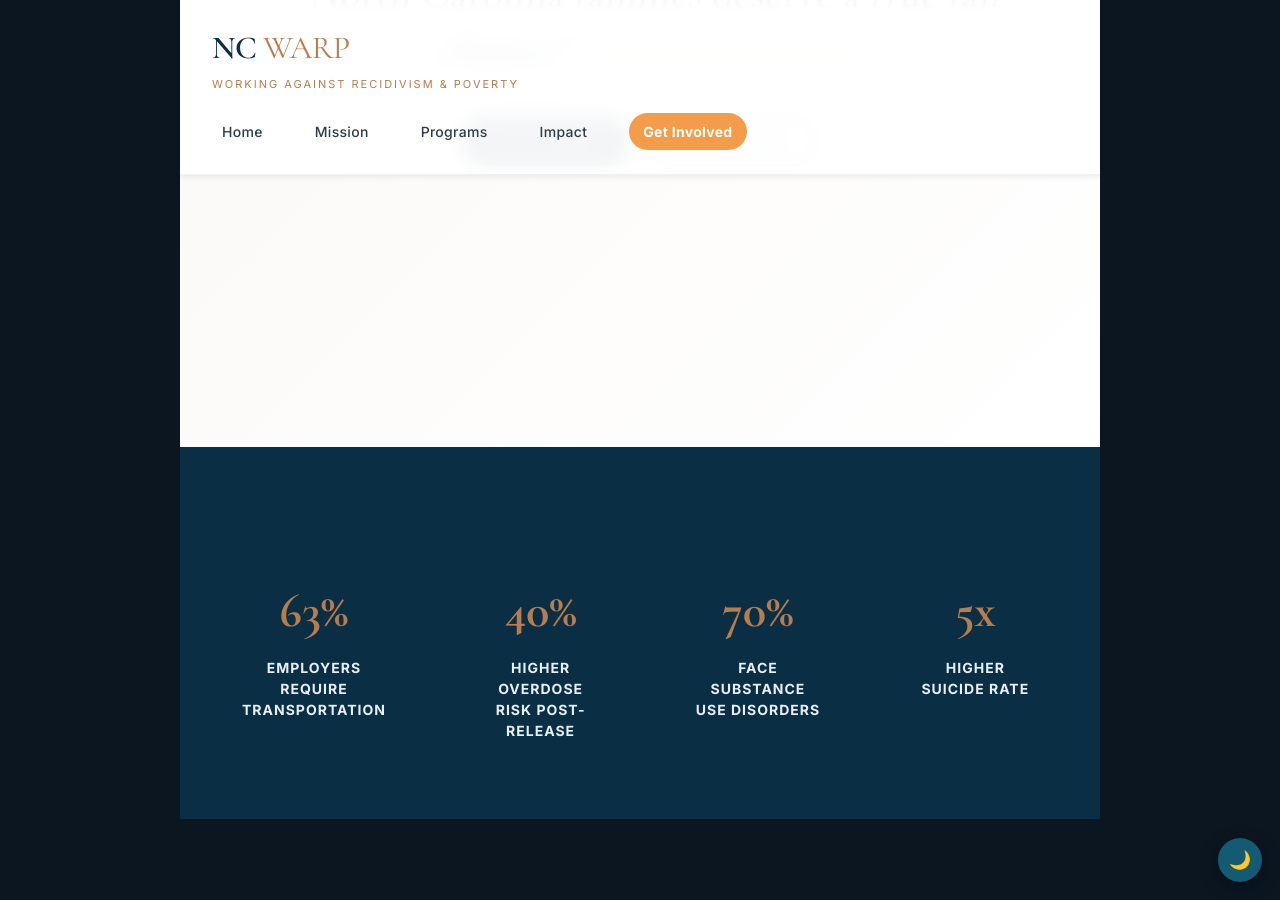
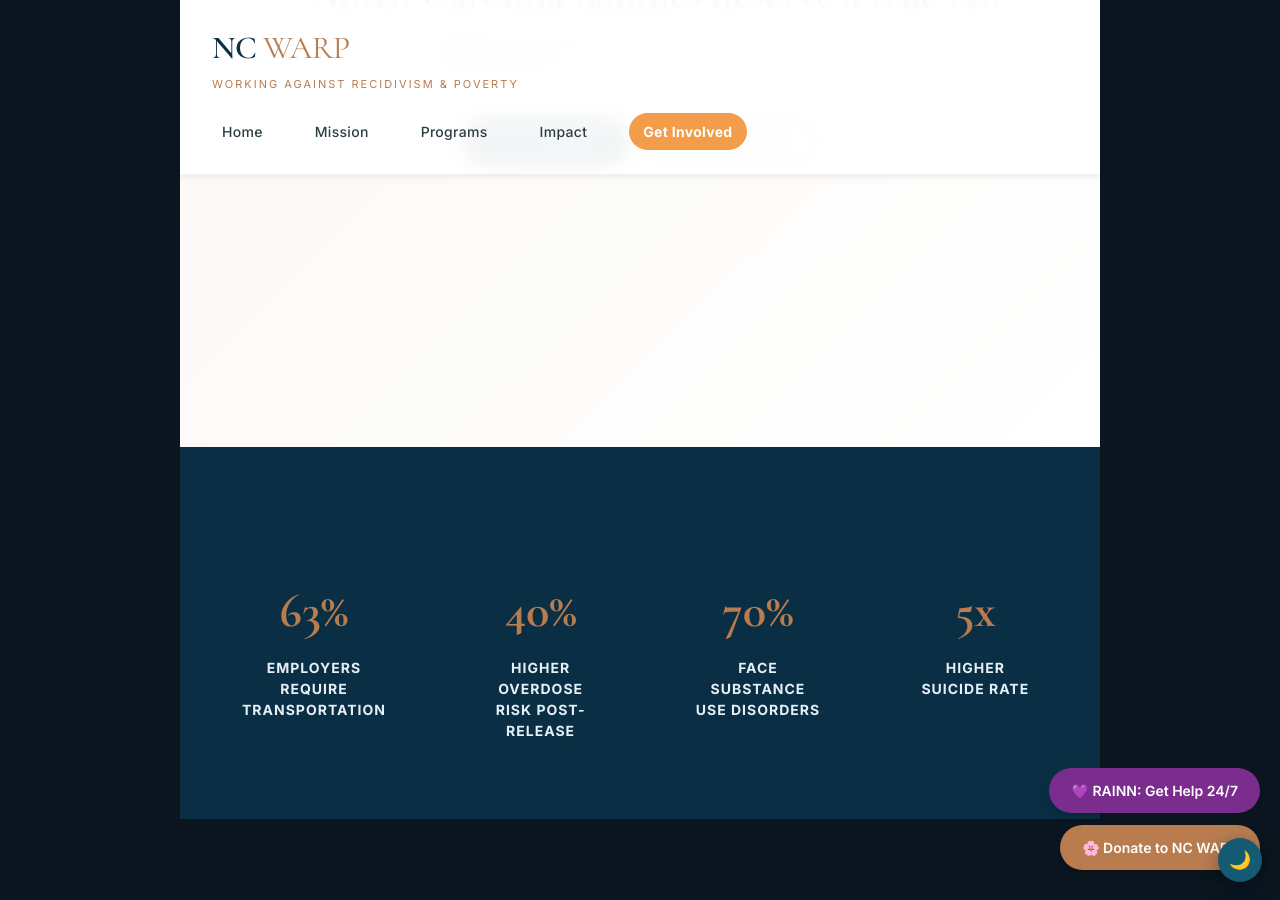
Before and after one commit to carlohutto/warp.github.io, a Jekyll site: the page index.html, which Jekyll copies as it is, in a window 1280 px wide and 900 px high, scrolled down 508 px. Built offline with Jekyll 4.4.1, drawn with Linux system fonts in a browser that asks for light colours; comment, search, counter and statistics services are not loaded.

Commit message:
Add floating buttons for RAINN and NC WARP support

```diff
--- a/index.html
+++ b/index.html
@@ -830,5 +830,84 @@
 
     <button class="dark-toggle" aria-label="Toggle dark mode" onclick="window.warpDarkToggle && window.warpDarkToggle()">🌙</button>
     <script src="/assets/js/dark-toggle.js" defer></script>
+<!-- TWO FLOATING BUTTONS - RAINN + Your April Campaign -->
+<style>
+    .floating-buttons {
+        position: fixed;
+        bottom: 30px;
+        right: 20px;
+        z-index: 1000;
+        display: flex;
+        flex-direction: column;
+        align-items: flex-end;
+        gap: 12px;
+    }
+
+    .support-btn {
+        padding: 12px 22px;
+        border-radius: 40px;
+        text-decoration: none;
+        font-family: 'Inter', sans-serif;
+        font-weight: 600;
+        font-size: 14px;
+        transition: all 0.2s ease;
+        display: inline-flex;
+        align-items: center;
+        gap: 8px;
+        box-shadow: 0 4px 12px rgba(0, 0, 0, 0.15);
+    }
+
+    .support-btn:hover {
+        transform: translateY(-2px);
+    }
+
+    .rainn-btn {
+        background-color: #7B2D8E;
+        color: white;
+    }
+
+    .rainn-btn:hover {
+        background-color: #5a1e6b;
+    }
+
+    .april-btn {
+        background-color: #b87c4f;
+        color: white;
+    }
+
+    .april-btn:hover {
+        background-color: #0a2f44;
+    }
+
+    @media (max-width: 768px) {
+        .support-btn {
+            padding: 8px 16px;
+            font-size: 12px;
+        }
+        .floating-buttons {
+            bottom: 20px;
+            right: 15px;
+            gap: 8px;
+        }
+    }
+</style>
+
+<div class="floating-buttons">
+    <a href="https://rainn.org" target="_blank" rel="noopener noreferrer" class="support-btn rainn-btn">
+        💜 RAINN: Get Help 24/7
+    </a>
+    <a href="#contact" class="support-btn april-btn" id="aprilSupportBtn">
+        🌸 Donate to NC WARP
+    </a>
+</div>
+
+<script>
+    // Make the April button scroll to donation section
+    document.getElementById('aprilSupportBtn').addEventListener('click', function(e) {
+        e.preventDefault();
+        document.getElementById('contact').scrollIntoView({ behavior: 'smooth' });
+    });
+</script>
+
 </body>
 </html>
```
